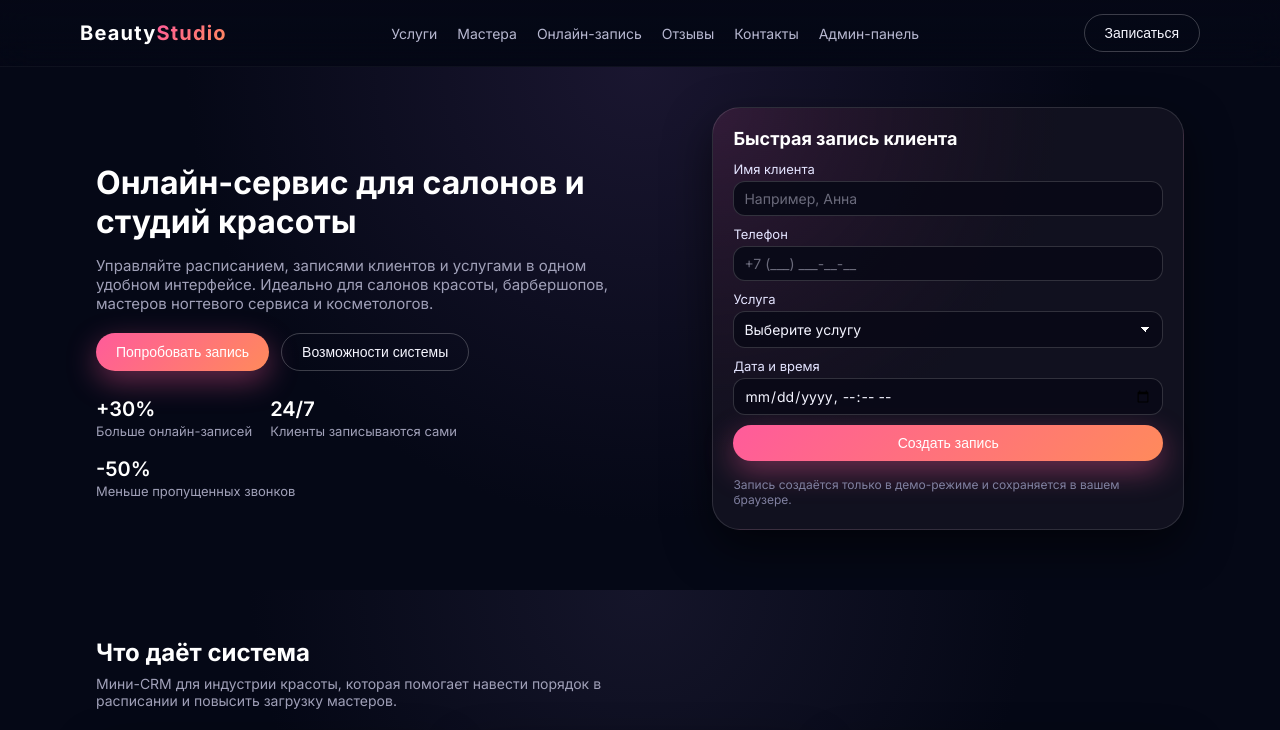
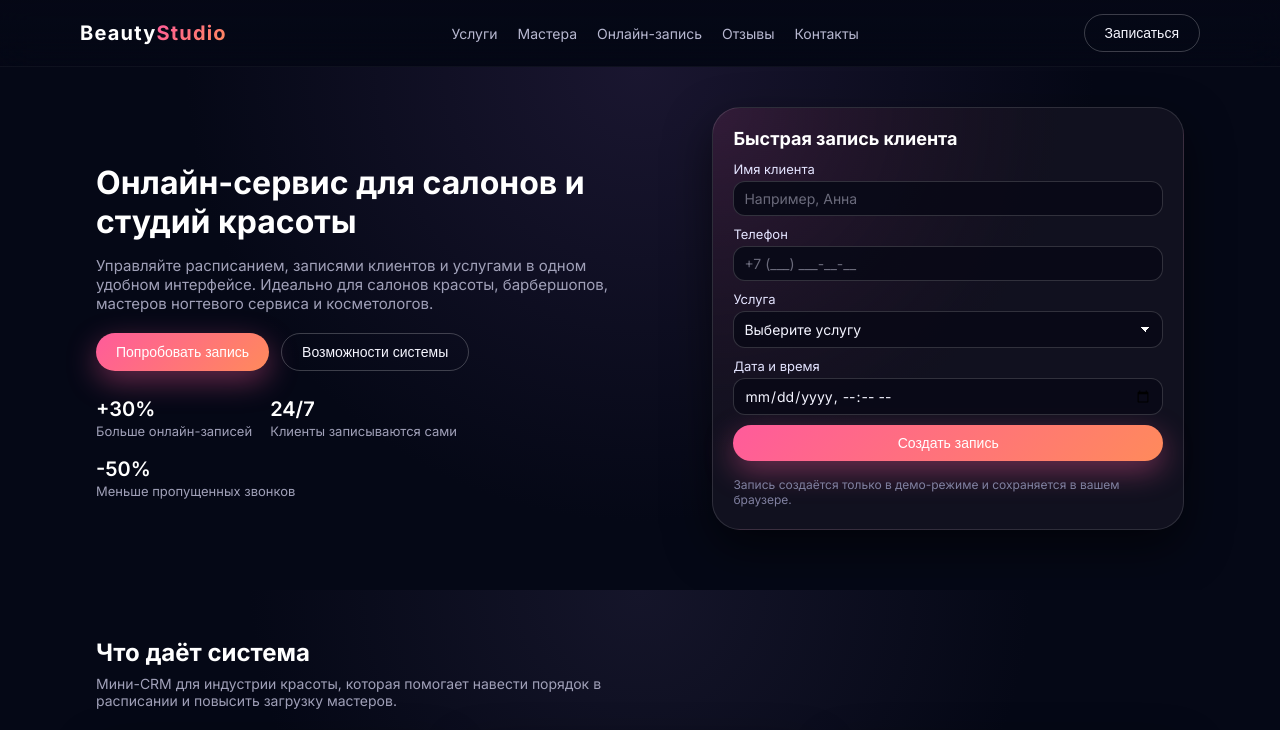
Before and after one commit to Nikolaygiit/beauty-studio, a plain HTML site: page index.html in a window 1280 px wide. Shown: the top 730 px of the page. Drawn offline with Linux system fonts and the light colour scheme.

Commit message:
Update: Beauty Studio website

```diff
--- a/index.html
+++ b/index.html
@@ -47,7 +47,6 @@
           <a href="#booking">Онлайн-запись</a>
           <a href="#reviews">Отзывы</a>
           <a href="#contacts">Контакты</a>
-          <a href="admin.html" target="_blank">Админ-панель</a>
         </nav>
         <button class="btn btn--ghost" data-scroll-to="#booking">
           Записаться
```
